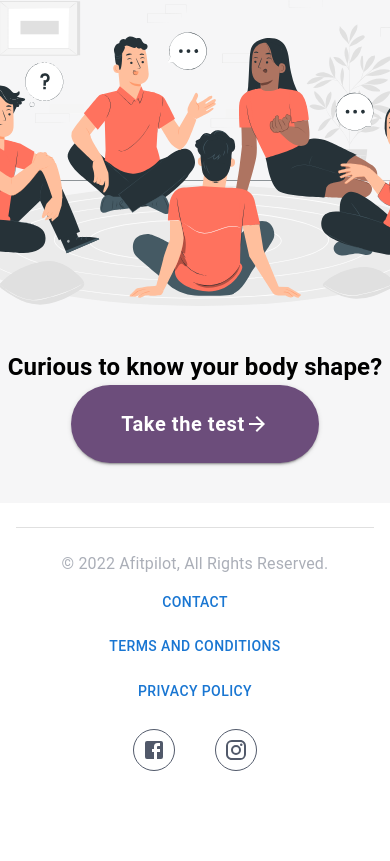
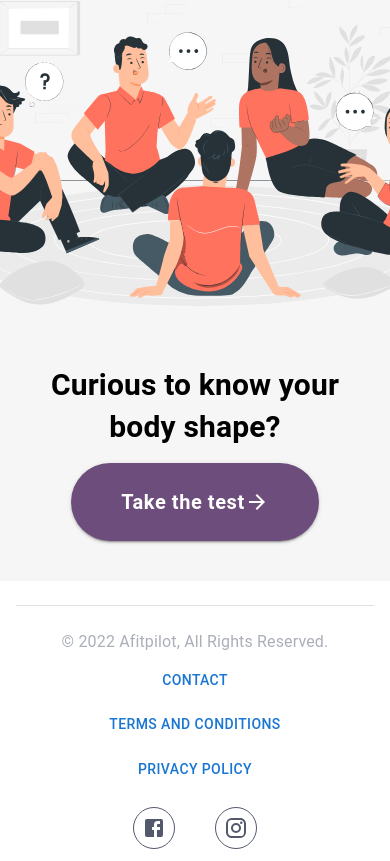
Before and after one commit to walter-clayton/afitpilot-somatotype, a React (Create React App) app in the folder client/: page / in a window 390 px wide. Shown: the part 2327-3188 px from the top of the page. Before the commit the page ends 3110 px from the top, so only its background shows below. Built offline with nearby package versions, Linux system fonts and the light colour scheme.

Commit message:
text smaller and responsive

```diff
--- a/client/src/components/CTA/FooterCTA.tsx
+++ b/client/src/components/CTA/FooterCTA.tsx
@@ -9,12 +9,13 @@ import Group from "../image/Group.svg";
 
 const theme = createTheme();
 theme.typography.h2 = {
-    "@media (min-width:600px)": {
-        fontSize: "2.5rem",
+    "@media (max-width:600px)": {
+        fontSize: "30px",
+        lineHeight: '42px',
+        margin: '15px 0px',
+        padding: '0px 15px'
     },
-    [theme.breakpoints.up("md")]: {
-        fontSize: "2.9rem",
-    },
+
 };
 const FooterCTA = () => {
     const navigate = useNavigate();
@@ -59,7 +60,9 @@ const FooterCTA = () => {
                     >
                         <Typography
                             variant="h2"
-                            sx={{ color: "black", textAlign: "center" }}
+                            sx={{
+                                color: "black", textAlign: "center", fontWeight: 600, fontSize: "38px", margin: "20px 0px 30px", lineHeight: '56px'
+                            }}
                         >
                             Curious to know your body shape?
                         </Typography>
```
